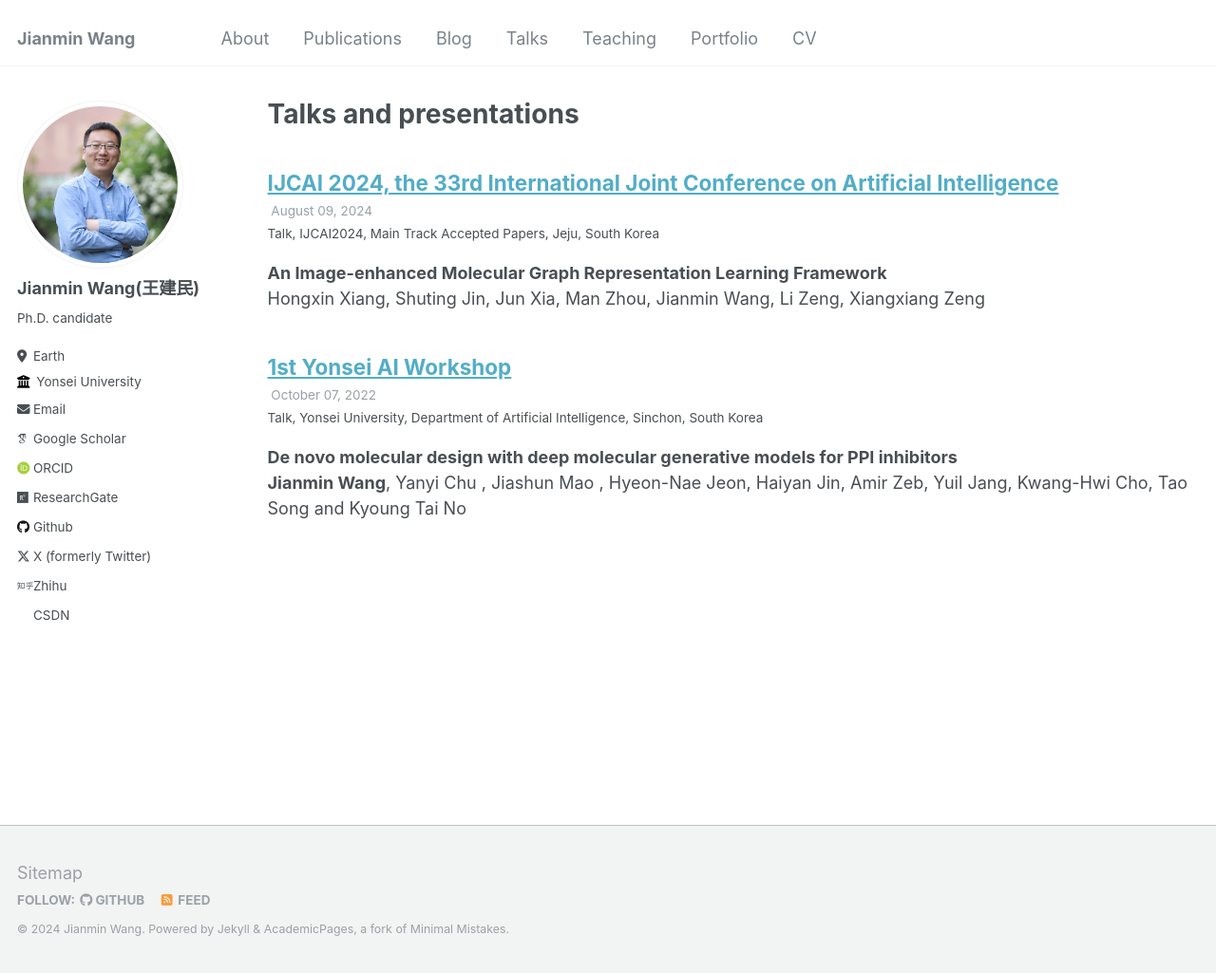
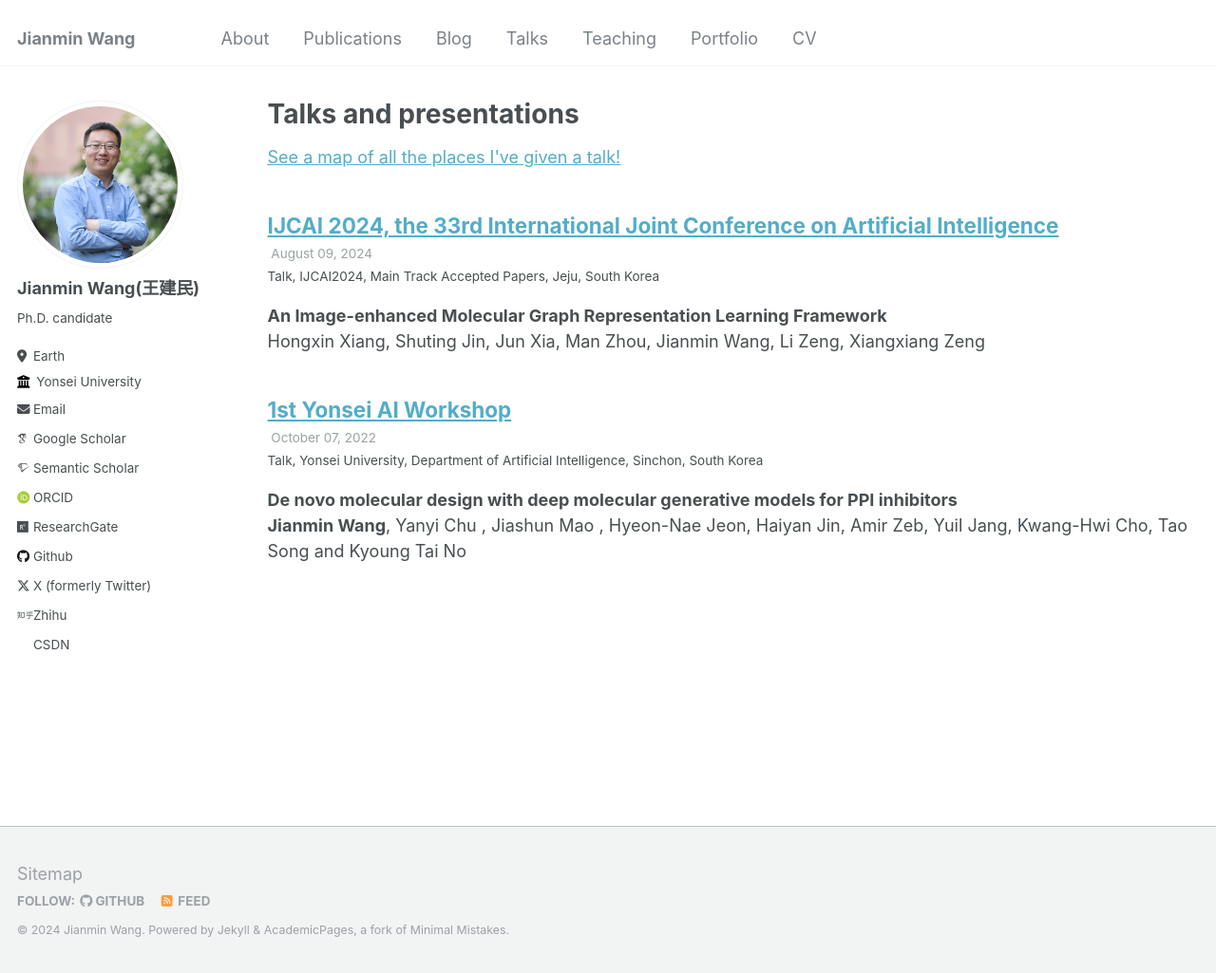
Before and after one commit to Jianmin2drugai/Jianmin2drugai.github.io, a Jekyll site: the page built from _pages/talks.html, in a window 1280 px wide and 1025 px high. Shown: the whole window at 95% size. Built offline with Jekyll 4.4.1, drawn with Linux system fonts in a browser that asks for light colours; some web fonts are replaced; some of the changed lines change nothing that is shown.

Commit message:
Update _config.yml

```diff
--- a/_config.yml
+++ b/_config.yml
@@ -35,7 +35,7 @@ author:
   googlescholar    : "https://scholar.google.com/citations?user=4ajuBSkAAAAJ&hl=en"
   impactstory      : # URL
   orcid            : "https://orcid.org/0000-0001-8910-0929"
-  semantic         : # URL
+  semantic         : "https://www.semanticscholar.org/author/Jianmin-Wang/2144500046"
   X(Twitter)       : "https://x.com/Jianmin4drugai"
   researchgate     : "https://www.researchgate.net/profile/Jianmin-Wang-3"
 
@@ -80,7 +80,7 @@ breadcrumbs              : false # true, false (default)
 words_per_minute         : 160
 future                   : false
 read_more                : "disabled" # if enabled, adds "Read more" links to excerpts
-talkmap_link             : false #change to true to add link to talkmap on talks page
+talkmap_link             : true #change to true to add link to talkmap on talks page
 comments:
   provider               : # false (default), "disqus", "discourse", "facebook", "google-plus", "staticman", "custom"
   disqus:
```
